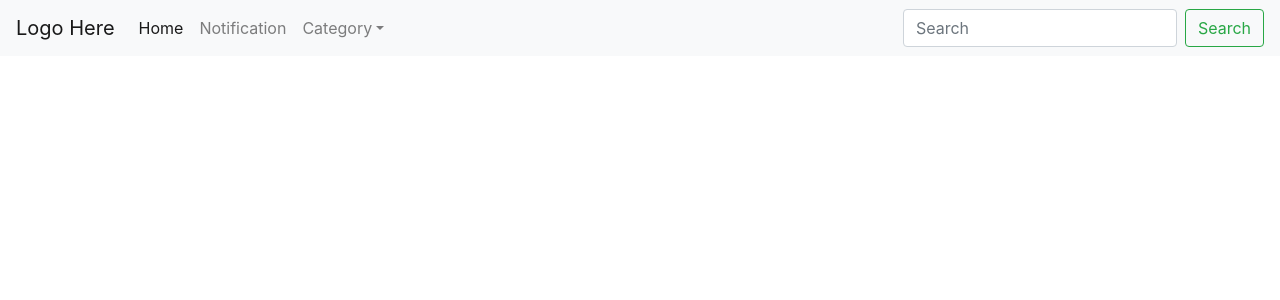
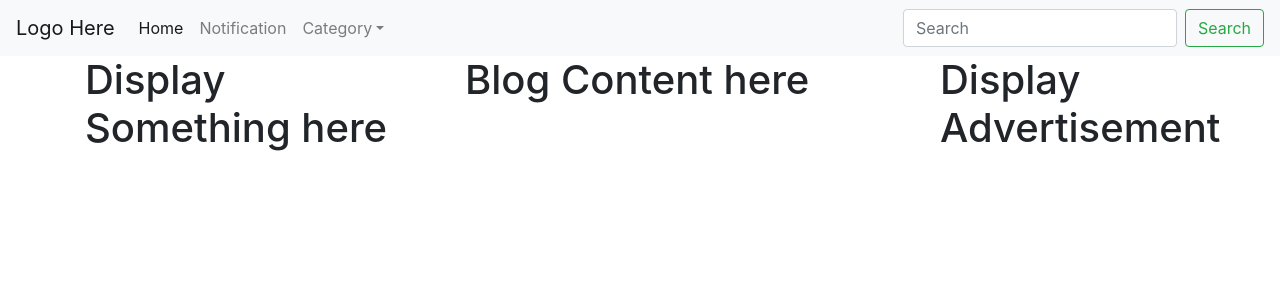
Before and after one commit to irabi01/blog_frontend, a React (Create React App) app: page / in a window 1280 px wide. Shown: the top 300 px of the page. Built offline with nearby package versions, Linux system fonts and the light colour scheme.

Commit message:
create three columns on the home.js file

```diff
--- a/src/components/Home.js
+++ b/src/components/Home.js
@@ -3,8 +3,26 @@ import React, { Component } from 'react'
 export class Home extends Component {
   render() {
     return (
-      <div>
-
+      <div className="home_container">
+          <div className="container">
+            <div className="row">
+              <div className="col-md-4">
+                <div className="other_issues">
+                  <h1>Display Something here</h1>
+                </div>
+              </div>
+              <div className="col-md-5">
+                <div className="other_issues">
+                  <h1>Blog Content here</h1>
+                </div>
+              </div>
+              <div className="col-md-3">
+                <div className="other_issues">
+                  <h1>Display Advertisement</h1>
+                </div>
+              </div>
+            </div>
+          </div>
       </div>
     )
   }
```
